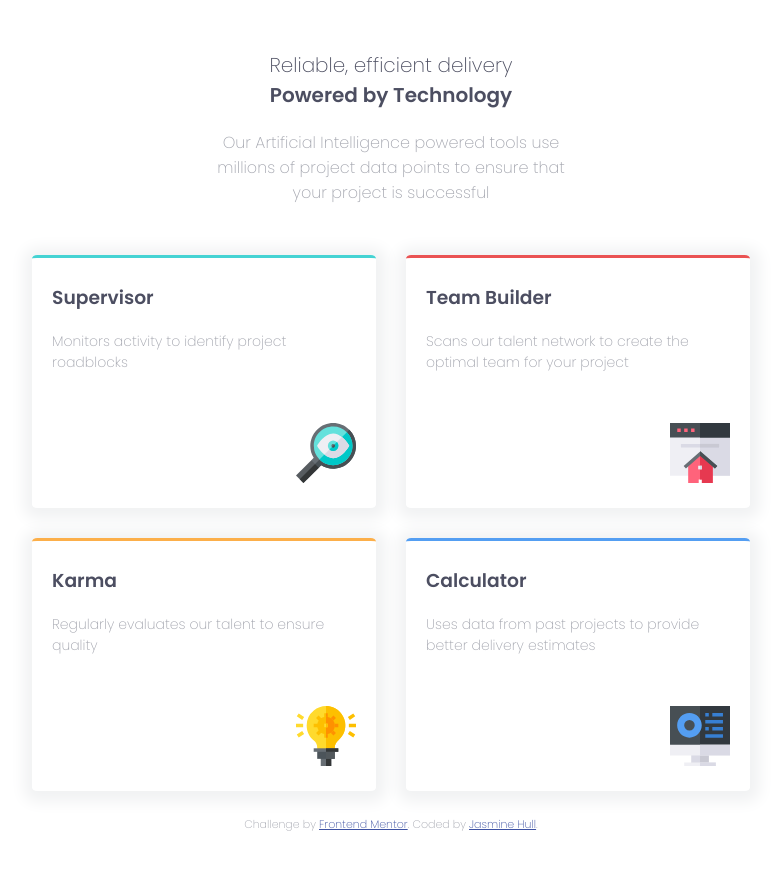
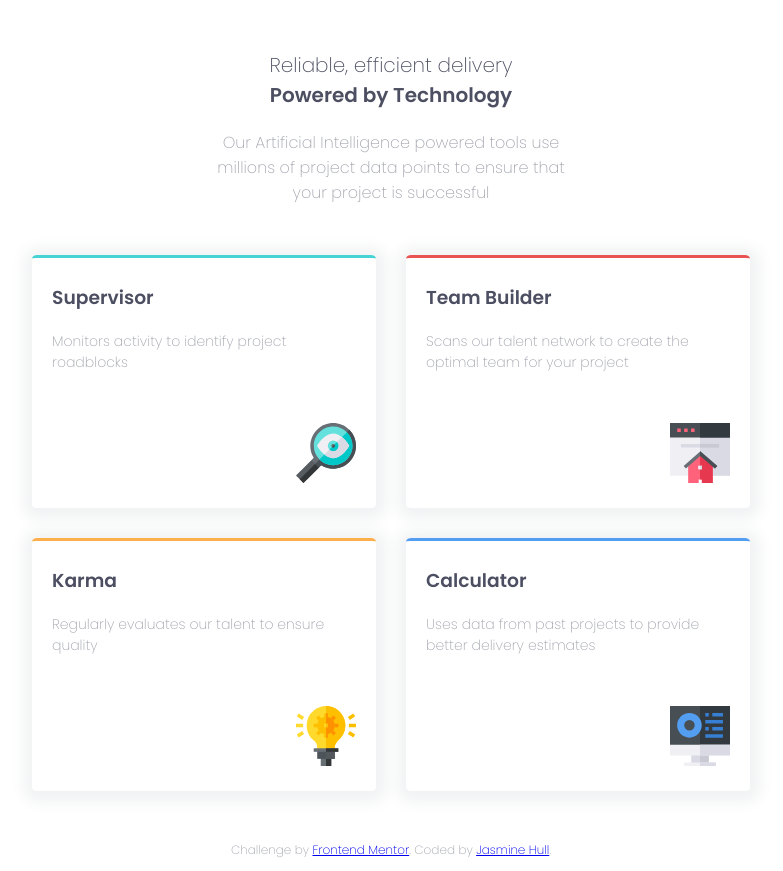
Before and after one commit to jasminegraber/four-card-feature-section, a plain HTML site: page index.html in a window 1280 px wide. Shown: the whole page, without its empty margins (249-1032 px from the left). Before the commit the page ends 844 px from the top, so only its background shows below. Drawn offline with Linux system fonts and the light colour scheme.

Commit message:
finishing touches on margins

```diff
--- a/css/layout.css
+++ b/css/layout.css
@@ -39,6 +39,12 @@ section p {
 section p {
 	margin-bottom: 50px;
 }
+
+footer {
+	margin-top: 50px;
+}
+
+/* MEDIA QUERIES  */
 
 @media (min-width: 768px) {
 	body {
--- a/css/style.css
+++ b/css/style.css
@@ -52,3 +52,8 @@ p {
 section p {
 	font-size: 14px;
 }
+
+footer {
+	text-align: center;
+	font-size: 12px;
+}
--- a/index.html
+++ b/index.html
@@ -8,15 +8,9 @@
   <link rel="stylesheet" href="css/style.css">
   <link rel="stylesheet" href="css/layout.css">
   <title>Frontend Mentor | Four card feature section</title>
-
-  <!-- Feel free to remove these styles or customise in your own stylesheet 👍 -->
-  <style>
-    .attribution { font-size: 11px; text-align: center; }
-    .attribution a { color: hsl(228, 45%, 44%); }
-  </style>
 </head>
 <body>
-  <!-- -------- HEADER ---------- -->
+ <!-- HEADER -->
   <header>
     <h1>Reliable, efficient delivery</h1>
     <h2>Powered by Technology</h2>
@@ -26,32 +20,32 @@
   </header>
 
   <main>
-<!-- -------- SUPERVISOR ---------- -->
+<!-- SUPERVISOR -->
     <section class="supervisor-card">
       <h3>Supervisor</h3>
       <p>Monitors activity to identify project roadblocks</p>
       <img src="images/icon-supervisor.svg" alt="">
     </section>
-<!-- -------- TEAM BUILDER ---------- -->
+<!-- TEAM BUILDER  -->
     <section class="team-builder-card">
       <h3>Team Builder</h3>
       <p>Scans our talent network to create the optimal team for your project</p>
       <img src="images/icon-team-builder.svg" alt="">
     </section>
-<!-- -------- KARMA ---------- -->
+<!-- KARMA  -->
     <section class="karma-card">
       <h3>Karma</h3>
       <p>Regularly evaluates our talent to ensure quality</p>
       <img src="images/icon-karma.svg" alt="">
     </section>
-<!-- -------- CALCULATOR ---------- -->
+<!-- CALCULATOR  -->
     <section class="calculator-card">
       <h3>Calculator</h3>
       <p>Uses data from past projects to provide better delivery estimates</p>
       <img src="images/icon-calculator.svg" alt="">
     </section>
   </main>
-<!-- -------- FOOTER ---------- -->
+<!-- FOOTER  -->
   <footer>
     <p class="attribution">
       Challenge by <a href="https://www.frontendmentor.io?ref=challenge" target="_blank">Frontend Mentor</a>.
```
